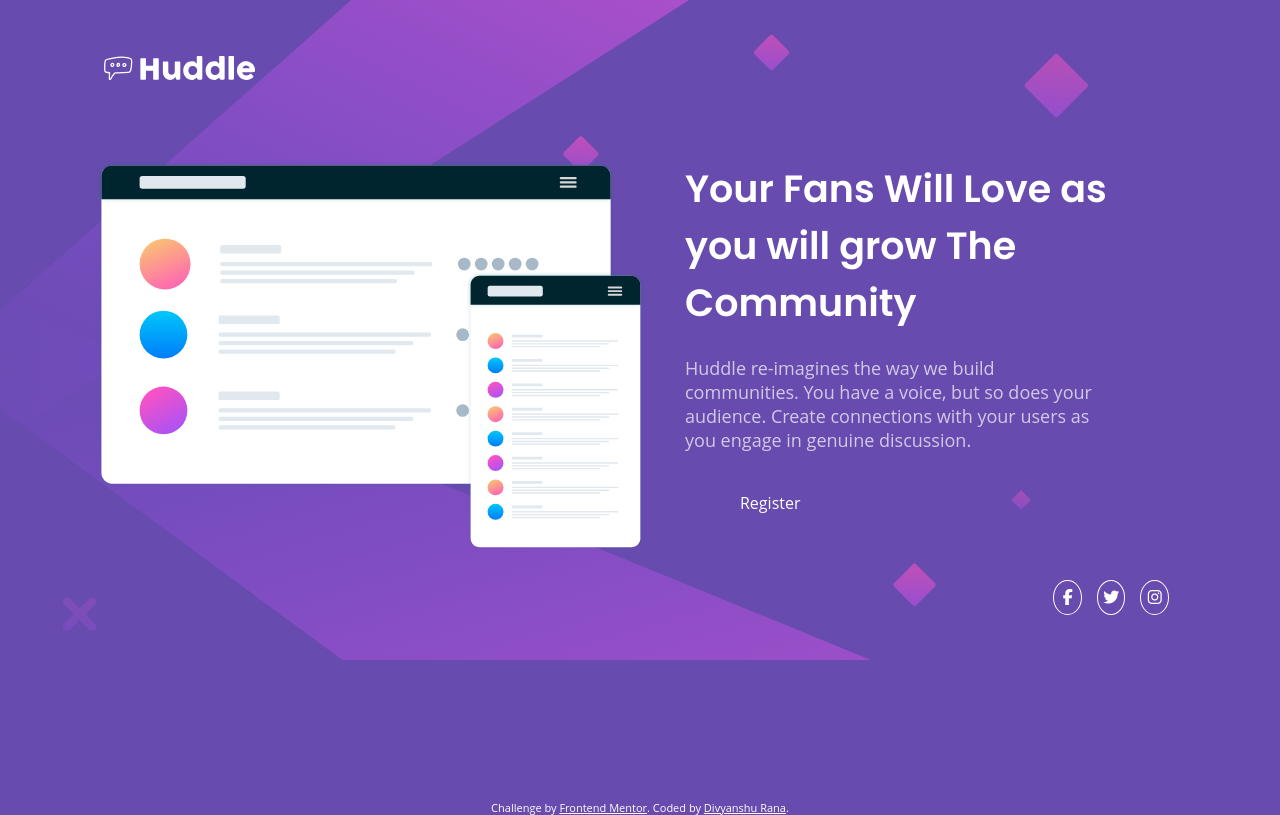
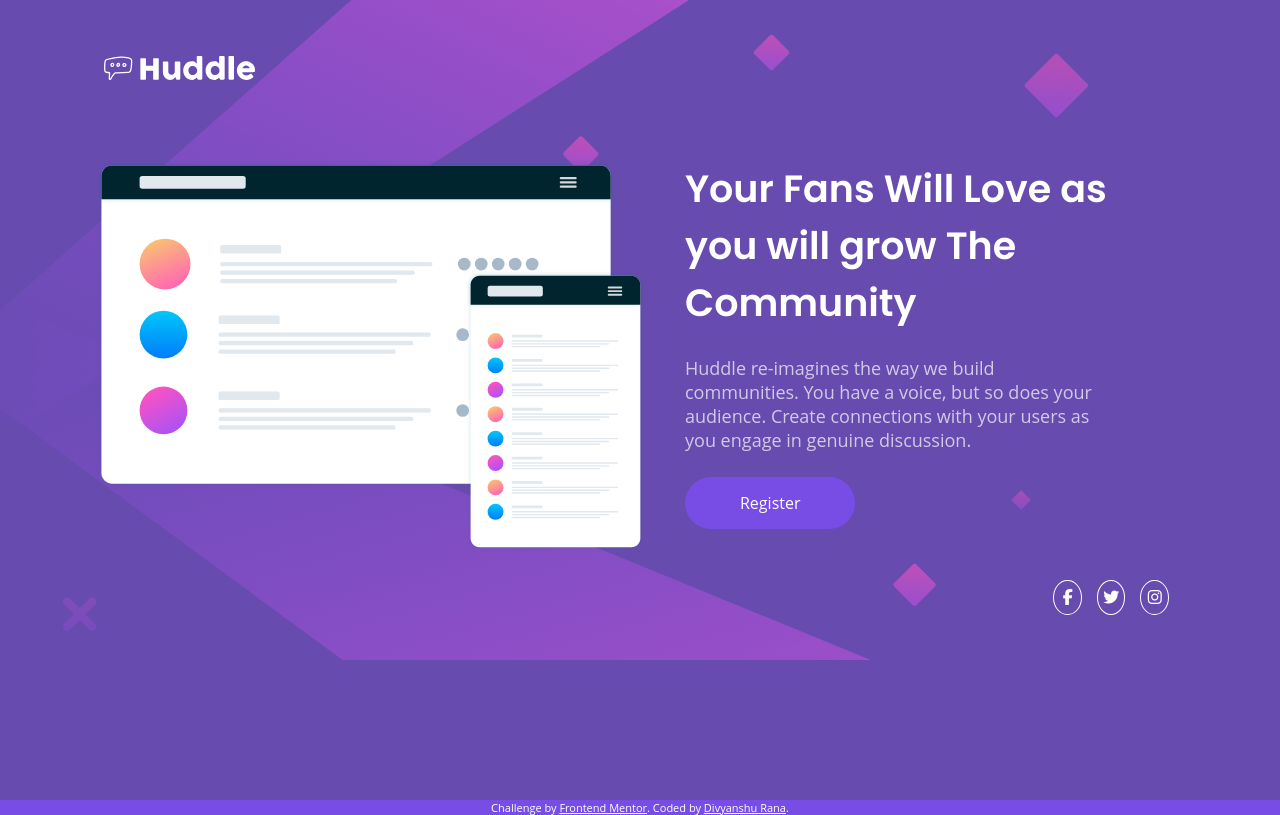
Before and after one commit to code-probe/huddle, a plain HTML site: page index.html in a window 1280 px wide. Drawn offline with Linux system fonts and the light colour scheme.

Commit message:
many color changes

```diff
--- a/css/style.css
+++ b/css/style.css
@@ -1,8 +1,8 @@
 :root {
   /* COLOR */
 
-  --Violet: hsl(257, 40%, 49%);
-  --Soft-Magenta: hsl(300, 69%, 71%);
+  --Violet: hsl(257, 75%, 60%);
+  --Soft-Magenta: hsl(300, 42%, 57%);
 
   /* FONT FAMILY*/
 
@@ -89,7 +89,7 @@
   font-size: 16px;
 }
 .btn:hover {
-  color: #fff;
+  color: rgb(240, 233, 237);
   background: var(--Soft-Magenta);
 }
 
```
